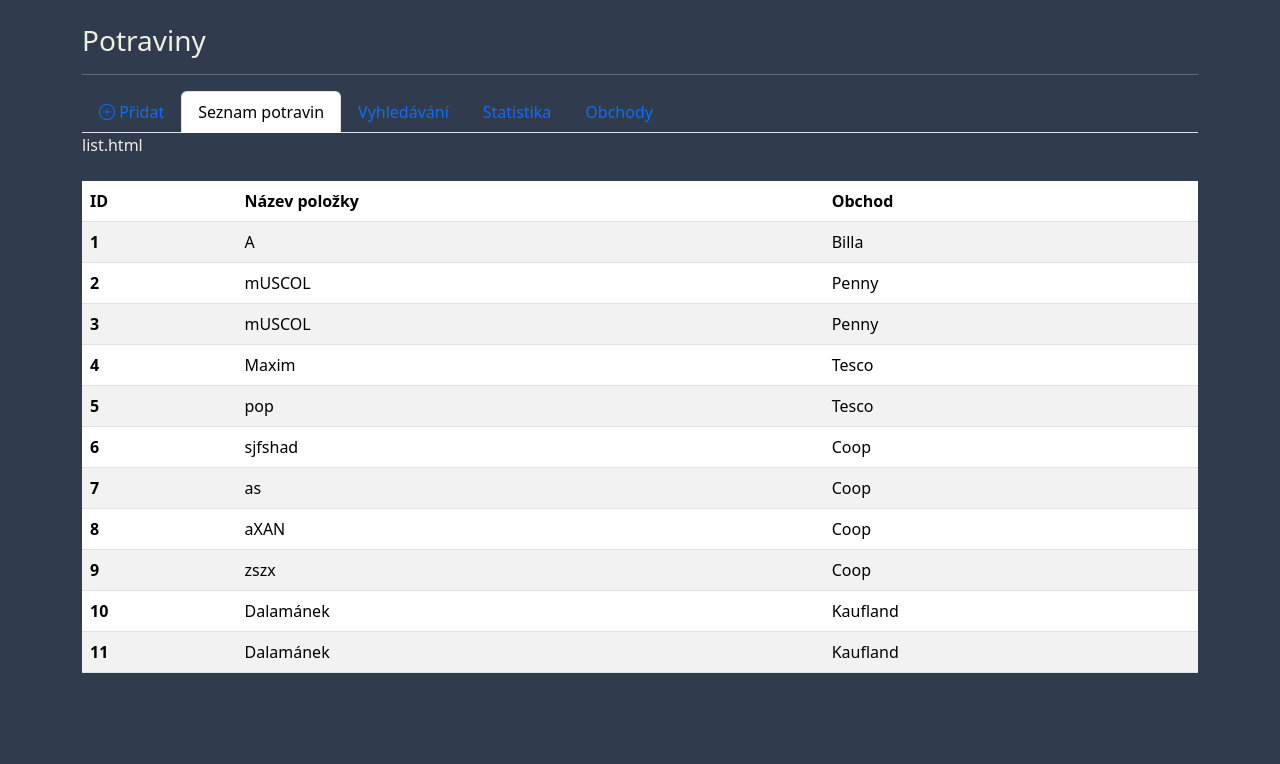
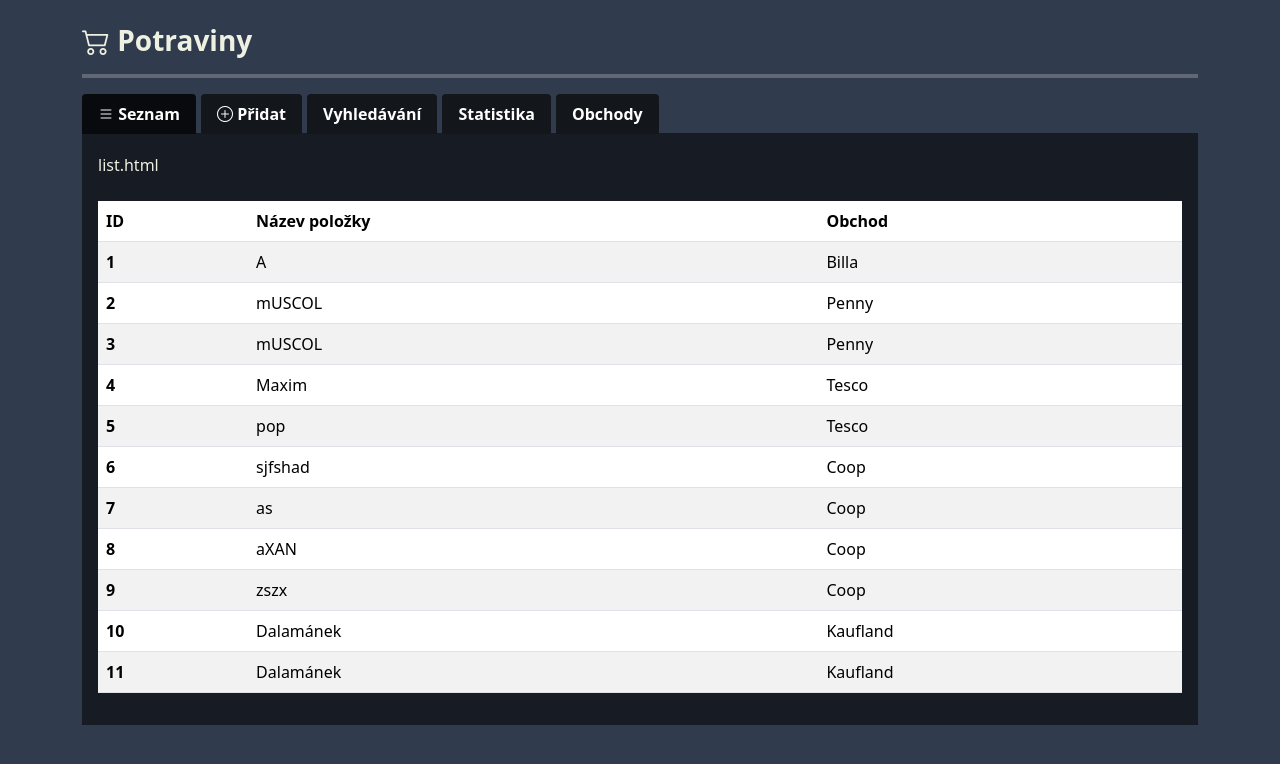
Before and after one commit to Postaczech2021/Cms, a Django app: page /food/ in a window 1280 px wide. Shown: the top 764 px of the page. Run offline with Django 5.2, Linux system fonts and the light colour scheme; data comes from the database, SQL or seed files in the repository; both versions use the stored data as it was after the commit.

Commit message:
this is new commit

```diff
--- a/Cms/food/forms.py
+++ b/Cms/food/forms.py
@@ -19,9 +19,10 @@ class StoreForm(forms.ModelForm):
 class FoodForm(forms.ModelForm):
     class Meta:
         model = Food
-        fields = ['name', 'food_type', 'quantity', 'unit', 'store', 'date_added', 'note']
+        fields = ['name', 'price', 'food_type', 'quantity', 'unit', 'store', 'date_added', 'note']
         widgets = {
             'name': forms.TextInput(attrs={'class': 'form-control'}),
+            'price': forms.TextInput(attrs={'class': 'form-control'}),
             'food_type': forms.Select(attrs={'class': 'form-control'}),
             'quantity': forms.NumberInput(attrs={'class': 'form-control'}),
             'unit': forms.Select(attrs={'class': 'form-control'}),
@@ -31,6 +32,7 @@ class FoodForm(forms.ModelForm):
         }
         labels = {
             'name': "Název",
+            'price':"Cena",
             'food_type':"Typ",
             'quantity': "Množství",
             'unit': "Jednotky",
--- a/Cms/food/models.py
+++ b/Cms/food/models.py
@@ -23,6 +23,7 @@ class Food(models.Model):
 
     name = models.CharField(max_length=255)
     food_type = models.ForeignKey(FoodType, on_delete=models.CASCADE, default=1)
+    price = models.FloatField()
     date_added = models.DateField()
     quantity = models.FloatField()
     unit = models.CharField(max_length=10, choices=UNITS)
--- a/Cms/food/templates/add_food.html
+++ b/Cms/food/templates/add_food.html
@@ -1,4 +1,4 @@
-<form class="mt-4" action="{% url 'add_food' %}" method="POST">
+<form ction="{% url 'add_food' %}" method="POST">
   {% csrf_token %}
   {{ food_form.as_p }}
  <div class="d-flex justify-content-end"> <button class="btn btn-custom">Přidat</button> </div>
--- a/Cms/food/templates/base.html
+++ b/Cms/food/templates/base.html
@@ -25,12 +25,59 @@
     }
     .btn-custom { color: #aaaaaa;
                   background-color: #1b2029;
-                  border-color: #1b2029;  }
+                  border-color: none;  }
     .btn-custom:hover, .btn-custom:focus {
                 color: #d5d5d5;
                 background-color:  #1b2029;
-                border-color: #0f0f0f;  }
-    .btn-custom:active, .btn-custom.active { background-color: #0c0c0c; /* Tmavší barva pozadí při aktivaci tlačítka */ border-color: #0c0c0c; /* Tmavší barva okraje při aktivaci tlačítka */
+                border-color: none; }
+    .btn-custom:active, .btn-custom.active { background-color: #0c0c0c; /* Tmavší barva pozadí při aktivaci tlačítka */ border-color: #0c0c0c; /* Tmavší barva okraje při aktivaci tlačítka */ }
+    input, select, option, button, h3 {
+    font-weight: bold !important; }
+
+    hr {
+    border: 0;
+    border-top: 4px solid; /* Nastavení horního okraje na 3px */
+    color: #eef0e1; /* Barva čáry (volitelné) */
+
+
+    }
+
+            .nav-tabs {
+            border-bottom: 4px solid #171b23; /* Barva spodní hranice navigace */
+
+        }
+        .nav-tabs .nav-link {
+            border: 0px solid transparent; /* Transparentní okraj */
+            border-top-left-radius: .25rem; /* Zakulacené rohy vlevo nahoře */
+            border-top-right-radius: .25rem; /* Zakulacené rohy vpravo nahoře */
+            padding: .5rem 1rem; /* Vnitřní odsazení */
+            color: #ffffff; /* Barva textu */
+            background-color: #13161b; /* Barva pozadí */
+            margin-right:5px;
+        }
+        .nav-tabs .nav-link:hover {
+            background-color:  #13161b; /* Barva pozadí při najetí myší */
+            color: #d8d3d3; /* Barva textu při najetí myší */
+            border:none;
+        }
+        .nav-tabs .nav-link:focus {
+            outline: none; /* Bez ohraničení při zaměření */
+            background-color: #13161b; /* Barva pozadí při zaměření */
+            color: #ffffff; /* Barva textu při zaměření */
+        }
+        .nav-tabs .nav-link.active {
+            color: #ffffff; /* Barva textu aktivní záložky */
+            background-color: #090a0e;/* Barva pozadí aktivní záložky */
+            border-color:  #252d3b; /* Barvy okraje aktivní záložky */
+
+
+        }
+        .tab-content {
+            border: none; /* Barva okraje obsahu záložek */
+            padding: 1rem; /* Vnitřní odsazení obsahu záložek */
+            background-color: #171b23;/* Barva pozadí obsahu záložek */
+        }
+
 
 </style>
 
--- a/Cms/food/templates/dashboard.html
+++ b/Cms/food/templates/dashboard.html
@@ -4,7 +4,7 @@
  <div class="container">
      <div class="row">
          <div class="col-12">
-             <h3 class="mt-4">Potraviny</h3>
+             <h3 class="mt-4"><i class="bi bi-cart2"></i> Potraviny</h3>
              <hr>
              {% include 'nav.html' %}
          </div>
--- a/Cms/food/templates/nav.html
+++ b/Cms/food/templates/nav.html
@@ -1,10 +1,12 @@
 <ul class="nav nav-tabs" id="myTab" role="tablist">
+    <li class="nav-item" role="presentation">
+    <button class="nav-link active" id="food-list-tab" data-bs-toggle="tab" data-bs-target="#food-list-tab-pane" type="button" role="tab" aria-controls="food-list-tab-pane" aria-selected="false"><i class="bi bi-list"></i> Seznam</button>
+  </li>
+
   <li class="nav-item" role="presentation">
     <button class="nav-link " id="add-food-tab" data-bs-toggle="tab" data-bs-target="#add-food-tab-pane" type="button" role="tab" aria-controls="add-food-tab-pane" aria-selected="true"><i class="bi bi-plus-circle"></i> Přidat</button>
   </li>
-  <li class="nav-item" role="presentation">
-    <button class="nav-link active" id="food-list-tab" data-bs-toggle="tab" data-bs-target="#food-list-tab-pane" type="button" role="tab" aria-controls="food-list-tab-pane" aria-selected="false">Seznam potravin</button>
-  </li>
+
   <li class="nav-item" role="presentation">
     <button class="nav-link" id="search-tab" data-bs-toggle="tab" data-bs-target="#search-tab-pane" type="button" role="tab" aria-controls="search-tab-pane" aria-selected="false">Vyhledávání</button>
   </li>
```
Also changed, not shown: Cms/db.sqlite3.
